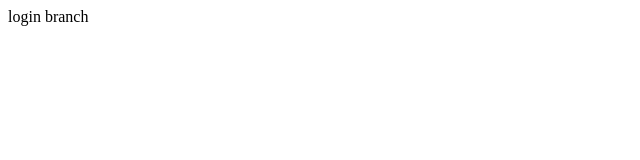
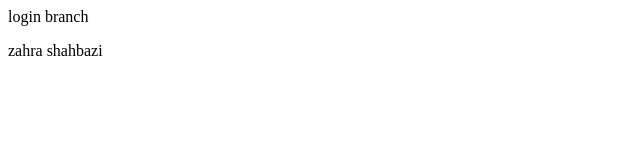
Before and after one commit to shahbazi26/project2, a plain HTML site: page login.html in a window 1280 px wide. Shown: the full height of the page, 0-640 px from the left. Drawn offline with Linux system fonts and the light colour scheme.

Commit message:
edit login.html

```diff
--- a/login.html
+++ b/login.html
@@ -1,5 +1,6 @@
 <html>
     <body>
         <p>login branch</p>
+        <p>zahra shahbazi</p>
     </body>
 </html>
```
